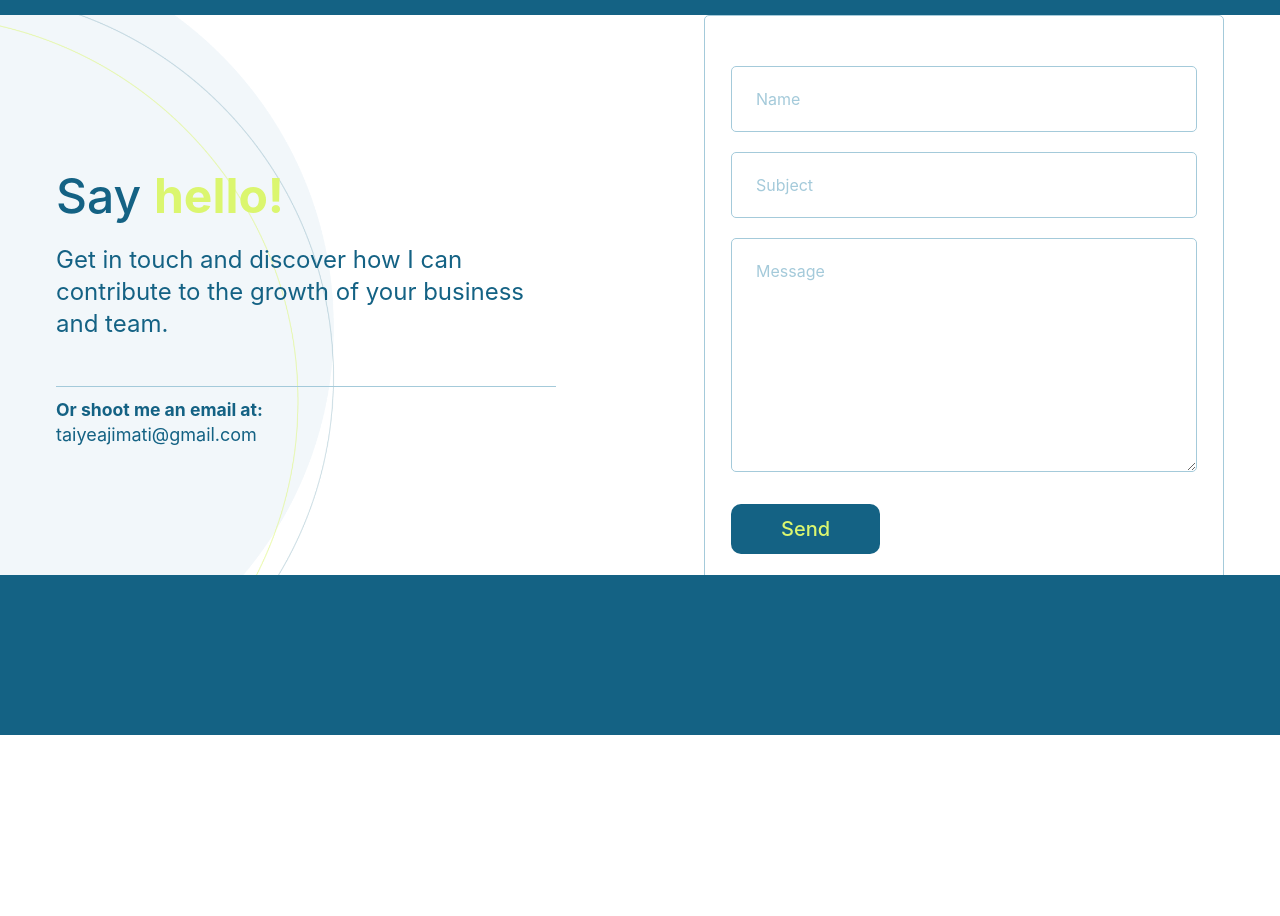
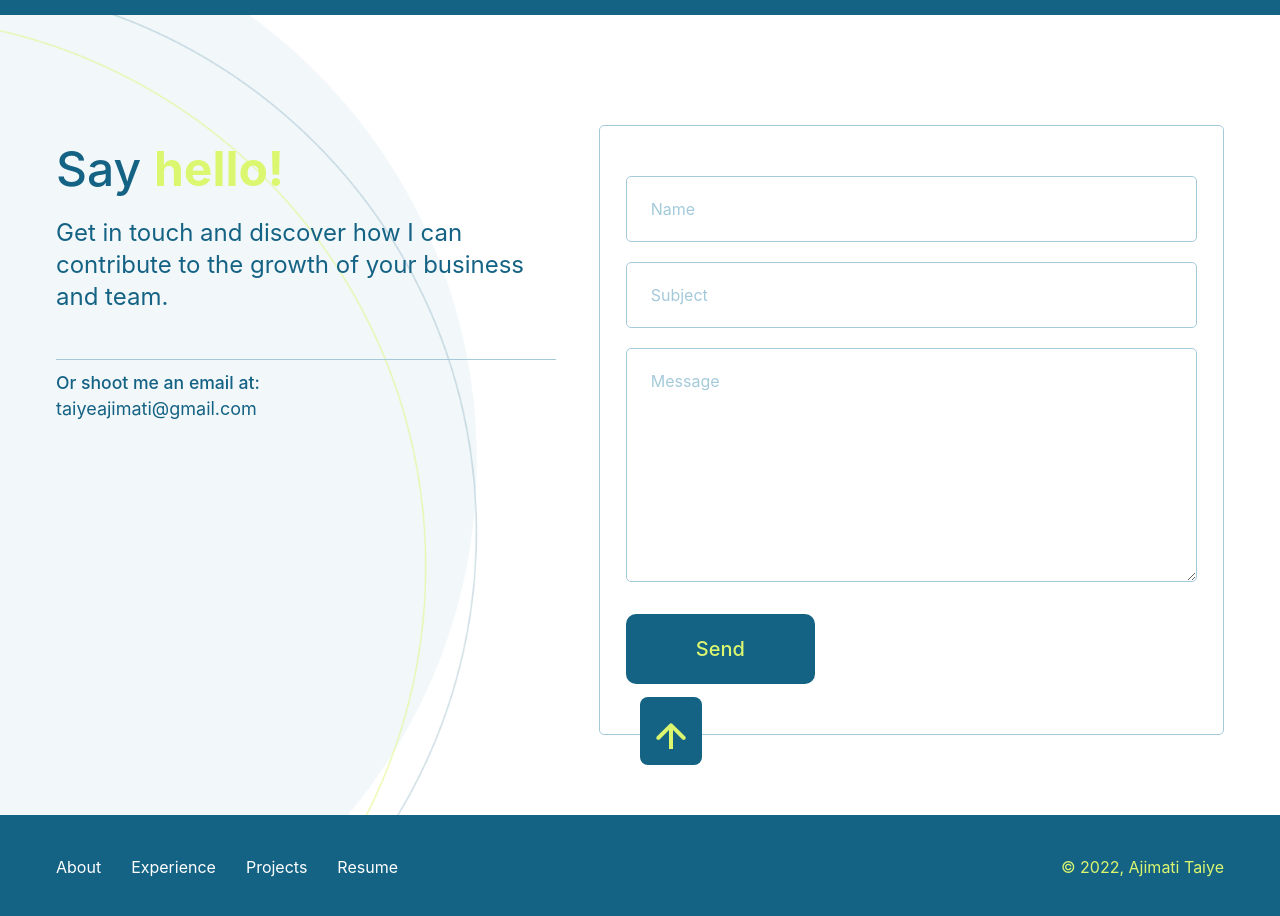
Before and after one commit to Teewaii/realestate, a React (Create React App) app in the folder portfolio/portfolio/: page / in a window 1280 px wide. Shown: the part 1600-2516 px from the top of the page. Before the commit the page ends 2335 px from the top, so only its background shows below. Built offline with nearby package versions, Linux system fonts and the light colour scheme.

Commit message:
Last home commit

```diff
--- a/portfolio/portfolio/src/App.js
+++ b/portfolio/portfolio/src/App.js
@@ -10,6 +10,7 @@ import Socials from './components/socials/Socials';
 import Mode from './components/btn/Mode_mob';
 import Contact from './components/contact/Contact';
 import Footer from './components/footer/Footer';
+import To_Top from './components/btn/To_Top';
 
 
 function App() {
@@ -24,23 +25,23 @@ function App() {
     setDark_mode(prev => !prev);
   }
   return (
-    <div className={dark_mode?"App dark":"App"}>
+    <div className={dark_mode ? "App dark relative" : "App relative"}>
       <Nav
         toggle={toggle}
         toggleMenu={toggleMenu}
         dark_mode={dark_mode}
-            DarkMode={DarkMode}
-        />
-         <Hero
+        DarkMode={DarkMode}
+      />
+      <Hero
         toggle={toggle}
         toggleMenu={toggleMenu} />
       {/* <Tools/> */}
       <About />
-      <Contact/>
-      <Footer/>
+      <Contact />
+      <Footer />
       <Socials />
-      <Tools/>
-
+      <Tools />
+      <To_Top />
       {/*<Projects/> */}
       {!toggle &&
         <div className="overlay bg-primary opacity-[0.8]  absolute top-0 left-0 right-0 bottom-0" onClick={toggleMenu}></div>}
--- /dev/null
+++ b/portfolio/portfolio/src/components/btn/To_Top.jsx
@@ -0,0 +1,13 @@
+import React from 'react';
+import arrowDown from '../../img/directArrow.svg';
+
+export default function To_Top() {
+    return (
+        <span className='rotate-180 bg-primary dark:bg-primary p-4 rounded-lg absolute  bottom-[210px]
+
+        '> <svg width="30" height="36" viewBox="0 0 15 16" fill="none" xmlns="http://www.w3.org/2000/svg">
+                <path className='animate-bounce' d="M6.79289 15.5624C7.18342 15.9529 7.81658 15.9529 8.20711 15.5624L14.5711 9.19841C14.9616 8.80788 14.9616 8.17472 14.5711 7.78419C14.1805 7.39367 13.5474 7.39367 13.1569 7.78419L7.5 13.441L1.84315 7.78419C1.45262 7.39367 0.819456 7.39367 0.428932 7.78419C0.0384075 8.17472 0.0384074 8.80788 0.428932 9.19841L6.79289 15.5624ZM6.5 0.710525L6.5 14.8553L8.5 14.8553L8.5 0.710526L6.5 0.710525Z" fill="#DBF66F" />
+            </svg>
+        </span>
+    )
+}
--- a/portfolio/portfolio/src/components/contact/Contact.jsx
+++ b/portfolio/portfolio/src/components/contact/Contact.jsx
@@ -2,47 +2,49 @@ import React from 'react'
 
 export default function Contact() {
   return (
-    <section className='hero  relative bg-hero-right-mob  bg-contain bg-right-top bg-no-repeat overflow-hidden
-            md:bg-hero-contact md:h-[70vh] md:bg-left-top   dark:bg-dark mb-[85px]
-            md:mb-0
+    <section className='hero  relative bg-hero-right-mob min-h-[100vh]  bg-contain bg-right-top bg-no-repeat overflow-hidden
+            md:bg-hero-contact  md:bg-left-top  md:min-h-[90vh]  dark:bg-dark pb-[100px]
+            md:mb-0  md:py-[80px]
             '>
-              <div className="bucket container flex flex-col items-center justify-between  h-[100%]
-              md:flex-row
+      <div className="bucket container flex flex-col items-center justify-between
+              md:flex-row md:items-start
               ">
-              <div className="desc  text-left pt-[50px] ">
+        <div className="desc  text-left pt-[50px]
+
+        lg:flex-[0.95]">
           <h1 className='text-[38px] mb-[10px]
-                md:text-5xl md:mb-[24px]' >
+           dark:text-lightprim     md:text-5xl md:mb-[24px]' >
             Say <span className='text-secondary font-bold'>hello!</span>
           </h1>
           <p className='border-b-[1px] border-lightprim pb-[28px]  text-primary text-md
-                md:max-w-[500px] md:pb-[46px] md:text-2xl
+             dark:text-[white]   md:max-w-[500px] md:pb-[46px] md:text-2xl
                 '>Get in touch and discover how I can contribute to the growth of  your business and team.</p>
           <div className="shoot mt-[12px] mb-[20px]">
-                <h2 className="font-bold text-md">Or shoot me an email at:</h2>
-              <small className='text-primary text-lg'>taiyeajimati@gmail.com</small>
+            <h2 className="font-medium text-md dark:text-secondary ">Or shoot me an email at:</h2>
+            <small className='text-primary text-lg dark:text-[white] '>taiyeajimati@gmail.com</small>
           </div>
         </div>
 
         <div className="form border-[1px] border-lightprim mt-[30px] rounded-[5px] w-[100%] py-[50px] px-[26px]
-              md:w-[520px]
+              md:w-[520px] lg:flex-[1]
               ">
           <form className='flex flex-col gap-[20px] ' action="#">
             <input className='placeholder-lightprim   py-[10px] border-[1px] border-lightprim w-[100%] rounded-[5px]
                 pl-[24px] focus:border-0 focus:ring-[2px] focus:ring-primary  focus:outline-none
-               md:py-[20px]   ' type="text" name="name" id="name" placeholder='Name'  />
+               md:py-[20px]   ' type="text" name="name" id="name" placeholder='Name' />
 
             <input className='placeholder-lightprim  red py-[10px] border-[1px] border-lightprim w-[100%] rounded-[5px]
                 pl-[24px] focus:border-0 focus:ring-[2px] focus:ring-primary  focus:outline-none
-               md:py-[20px]   ' type="text" name="subject" id="subject" placeholder='Subject'  />
+               md:py-[20px]   ' type="text" name="subject" id="subject" placeholder='Subject' />
 
-                <textarea  className='placeholder-lightprim   py-[10px] border-[1px] border-lightprim w-[100%] rounded-[5px]
+            <textarea className='placeholder-lightprim   py-[10px] border-[1px] border-lightprim w-[100%] rounded-[5px]
                 pl-[24px] focus:border-0 focus:ring-[2px] focus:ring-primary  focus:outline-none
 
-md:py-[20px]                '  name="msg" id="msg" cols="30" rows="8" placeholder='Message'></textarea>
-              < div className ='send flex justify-between mt-3'>
-              <button className='btn rounded-[10px] py-[10px] px-[45px]
-       lg:px-[50px] text-secondary text-[20px] font-medium ease-in-out dark:text-primary dark:bg-[white] dark:hover:bg-secondary
-      duration-300 bg-primary hover:bg-secondary  hover:text-primary inline'>Send</button>
+md:py-[20px]'  name="msg" id="msg" cols="30" rows="8" placeholder='Message'></textarea>
+            < div className='send flex justify-between mt-3'>
+              <button className='btn rounded-[10px] py-[18px] px-[55px]
+       lg:px-[70px] lg:py-[20px] text-secondary text-[20px] font-medium ease-in-out dark:text-dark dark:bg-secondary dark:hover:bg-primary
+      duration-300 bg-primary hover:bg-secondary dark:hover:text-lightprim  hover:text-primary inline'>Send</button>
               <span></span>
             </div>
           </form>
--- a/portfolio/portfolio/src/components/footer/Footer.jsx
+++ b/portfolio/portfolio/src/components/footer/Footer.jsx
@@ -1,12 +1,36 @@
-import React from 'react'
-import Nav from '../nav/Nav'
+import React from 'react';
+import Nav from '../nav/Nav';
+
 
 export default function Footer() {
   return (
-    <section className='h-[20vh] bg-primary'>
-    <div className="footerNav text-secondary">
+    <section className='h-[20vh] bg-primary relative
 
-    </div>
-    </section>
+    '>
+      <div className="footer-wrapper flex flex-col justify-between items-center container
+       md:pt-[40px] md:flex-row
+      ">
+        <div className="links  text-center">
+          <ul className='  flex  pt-[50px] pb-[44px] gap-[40px] md:flex md:gap-[30px] md:flex-row md:relative md:p-0
+          text-[white] md:items-start'>
+
+            <li><a href="#">About</a></li>
+            <li><a href="#">Experience</a></li>
+            <li><a href="#">Projects</a></li>
+            <li><a href="#">Resume</a></li>
+            <div className="hello scale-[0.8] ml-[20px] mt-[20px] md:hidden">
+              {/* <button className='btn-small  hover:bg-secondary hover:text-primary duration-300 ease-in-out' >Say hello!</button> */}
+
+            </div>
+
+          </ul>
+        </div>
+        <div className="copywrite text-secondary flex items-center gap-8 ">
+          <p className=''>&#169; 2022, Ajimati Taiye</p>
+
+        </div>
+
+      </div>
+    </section >
   )
 }
--- a/portfolio/portfolio/src/components/hero/Hero.jsx
+++ b/portfolio/portfolio/src/components/hero/Hero.jsx
@@ -9,10 +9,12 @@ export default function Hello() {
   return (
 
     <section className='hero  relative bg-hero-right-mob pt-[120px] bg-contain bg-right-top bg-no-repeat overflow-hidden
-            md:bg-hero-right-lg md:h-[90vh]    dark:bg-dark
+            md:bg-hero-right-lg md:h-[90vh]
+                        dark:bg-dark pb-[152px]
             '>
       <div className='bucket container pt-[45px] text-[17px]
-                lg:pt-[10px]  2xl:pt-[220px] md:flex md:h-[100vh] md:items-start justify-center
+                lg:pt-[10px] 3xl:pt-[220px] md:flex md:h-[100vh] md:items-start justify-center
+
                 '>
         <div className="desc text-left md:flex-[1.7]  overflow-x-hidden">
           <h2 className='mb-[5px] font-medium text-[18px] dark:text-secondary
--- a/portfolio/portfolio/src/components/nav/Nav.jsx
+++ b/portfolio/portfolio/src/components/nav/Nav.jsx
@@ -6,7 +6,7 @@ import Btn from '../btn/Btn';
 import Mode from '../../components/btn/Mode';
 import Mode_mob from '../btn/Mode_mob';
 
-export default function Nav({ toggle, toggleMenu,dark_mode,DarkMode }) {
+export default function Nav({ toggle, toggleMenu, dark_mode, DarkMode }) {
 
   return (
     <nav className=' absolute left-0 right-0  top-0  '>
@@ -32,14 +32,16 @@ export default function Nav({ toggle, toggleMenu,dark_mode,DarkMode }) {
               {/* <button className='btn-small  hover:bg-secondary hover:text-primary duration-300 ease-in-out' >Say hello!</button> */}
 
             </div>
-
+            <Mode
+              dark_mode={dark_mode}
+              DarkMode={DarkMode} />
           </ul>
 
         </div>
-        <div className="icon space-x-8 flex items-center z-[90] ">
+        <div className="icon space-x-8 flex items-center z-[90] md:hidden ">
           <Mode_mob
             dark_mode={dark_mode}
-            DarkMode={DarkMode}/>
+            DarkMode={DarkMode} />
           <div className="toggles md:hidden relative z-[290]" onClick={toggleMenu}  >
             {toggle ?
               <img className='md:hidden w-[28px]   cursor-pointer' src={hamburger} alt="hamburger" /> :
```
Also changed, not shown: portfolio/portfolio/src/components/btn/Mode.jsx (+5 -5 lines). Lines whose indentation alone changed are shown as unchanged.
